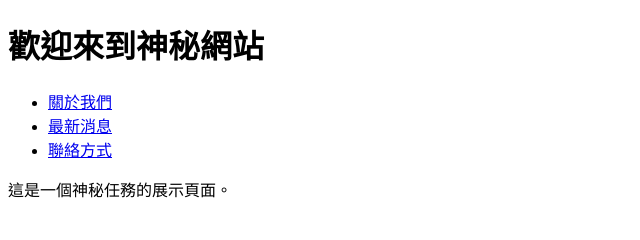
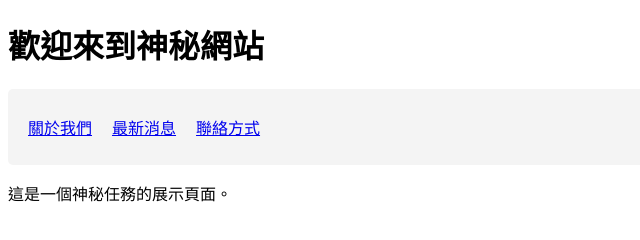
Before and after one commit to chenhsingyu-0212/mystery-website, a plain HTML site: page index.html in a window 1280 px wide. Shown: the whole page, without its empty margins (0-640 px from the left). Drawn offline with Linux system fonts and the light colour scheme.

Commit message:
merge all file

```diff
--- a/index.html
+++ b/index.html
@@ -3,7 +3,7 @@
 <head>
   <meta charset="UTF-8">
   <title>神秘網站</title>
-  <!-- link to css file -->
+  <link rel="stylesheet" type="text/css" href="style.css">
 </head>
 <body>
   <hxader>
```
